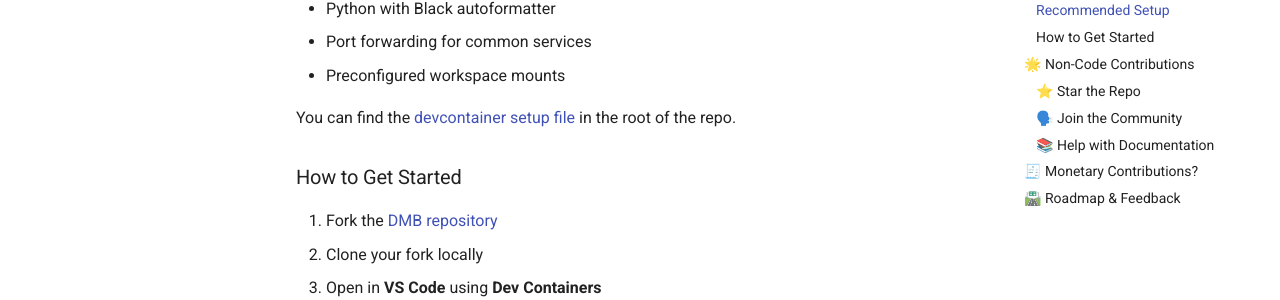
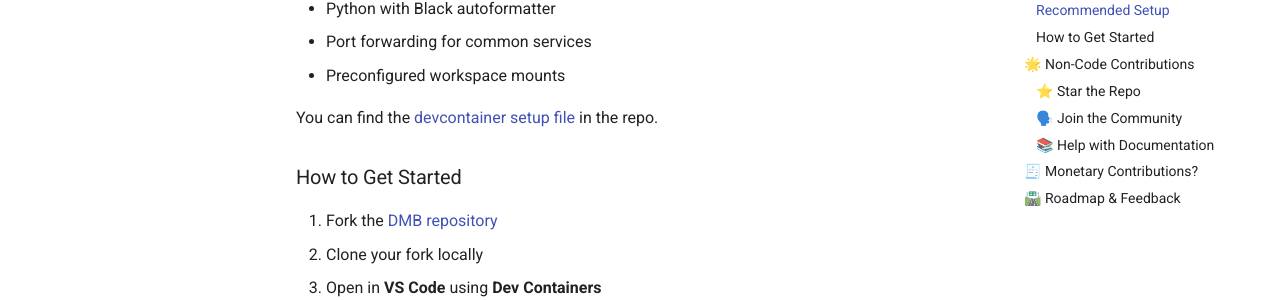
Before and after one commit to I-am-PUID-0/DMB_Docs, an MkDocs documentation site: the page built from docs/contributing.md, in a window 1280 px wide and 900 px high, scrolled down 559 px. Shown: the part 152-452 px from the top of the window. Built offline with MkDocs 1.6.1 and Material for MkDocs 9.7.7, drawn with Linux system fonts in a browser that asks for light colours; comment, search, counter and statistics services are not loaded.

Commit message:
Fix wording in contributing guidelines for devcontainer setup file location

```diff
--- a/docs/contributing.md
+++ b/docs/contributing.md
@@ -24,7 +24,7 @@ The easiest way to contribute code is through the **DMB Dev Container**, which i
 - Port forwarding for common services
 - Preconfigured workspace mounts
 
-You can find the [devcontainer setup file](https://github.com/I-am-PUID-0/DMB/tree/master/.devcontainer/devcontainer.json) in the root of the repo.
+You can find the [devcontainer setup file](https://github.com/I-am-PUID-0/DMB/tree/master/.devcontainer/devcontainer.json) in the repo.
 
 ### How to Get Started
 
```
